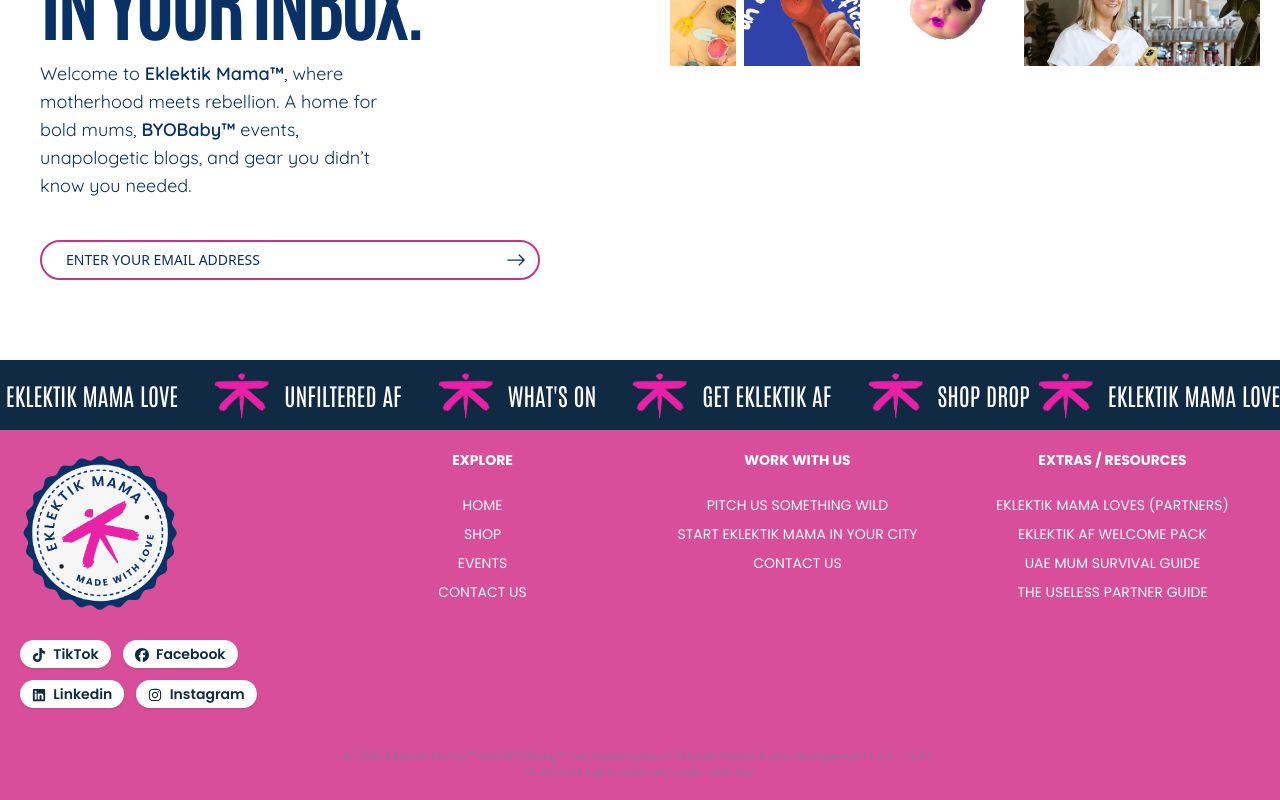
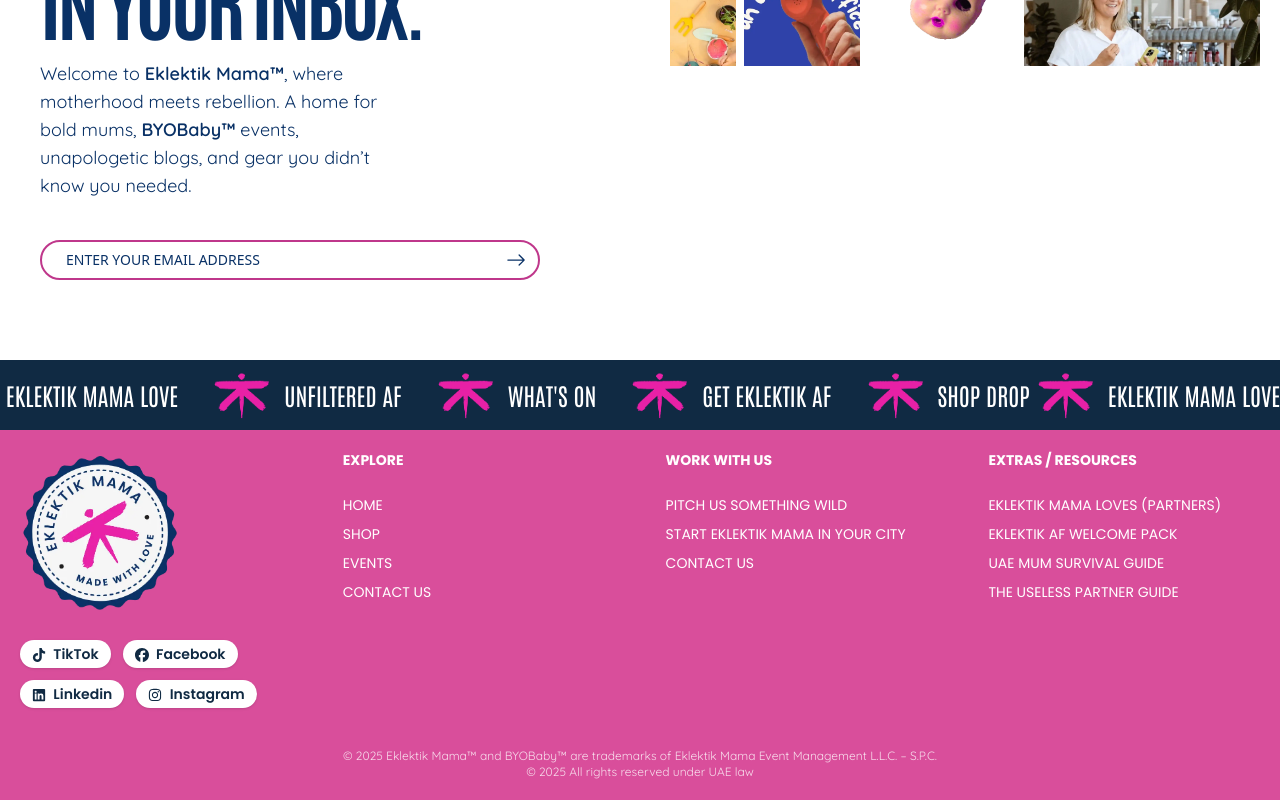
Before and after one commit to kartikmistryy/eklektikmama, a Next.js app: page / in a window 1280 px wide. Shown: the part 2657-3457 px from the top of the page. Built offline with nearby package versions, Linux system fonts and the light colour scheme.

Commit message:
Final commit before final approval for frontend showcase

```diff
--- a/app/components/Footer.jsx
+++ b/app/components/Footer.jsx
@@ -79,9 +79,9 @@ export default function Footer() {
         <Marquee />
 
         <footer className="bg-[#d94e9b] text-white pt-10 pb-5 px-6 font-poppins">
-          <div className="mx-auto grid md:grid-cols-4 gap-5 items-start">
+          <div className="mx-auto grid md:grid-cols-4 lg:gap-[4vw] justify-between">
             {/* Logo + Social */}
-            <div className="flex flex-col items-center md:items-start">
+            <div className="flex flex-col items-start">
               <Image
                 src="/footer/logo.webp" // replace with your actual logo path
                 alt="Eklektik Mama"
@@ -89,7 +89,7 @@ export default function Footer() {
                 height={160}
                 className="mb-6"
               />
-              <div className="flex flex-wrap gap-3 justify-center md:justify-start">
+              <div className="flex flex-wrap gap-3 justify-start">
                 <Link
                   href="https://www.tiktok.com/@eklektikmama?_t=8pqLsaRIulk&_r=1"
                   className="bg-white text-[#102A43] px-3 py-1 rounded-full text-sm font-semibold shadow hover:scale-105 transition"
@@ -118,9 +118,9 @@ export default function Footer() {
             </div>
 
             {/* Explore */}
-            <div className="text-white">
+            <div className="w-full flex flex-col items-start justify-start text-white">
               <h3 className="font-bold mb-6">EXPLORE</h3>
-              <ul className="space-y-2 uppercase">
+              <ul className="space-y-2 uppercase text-left">
                 <li>
                   <a href="#" className="hover:underline">
                     Home
@@ -145,9 +145,9 @@ export default function Footer() {
             </div>
 
             {/* Work With Us */}
-            <div className="text-white">
+            <div className="flex flex-col items-start text-white">
               <h3 className="font-bold mb-6">WORK WITH US</h3>
-              <ul className="space-y-2 uppercase">
+              <ul className="space-y-2 uppercase text-left">
                 <li>
                   <a href="#" className="hover:underline">
                     Pitch Us Something Wild
@@ -167,13 +167,13 @@ export default function Footer() {
             </div>
 
             {/* Extras / Resources */}
-            <div className="text-white">
+            <div className="flex flex-col items-start text-white">
               <h3 className="font-bold mb-6">EXTRAS / RESOURCES</h3>
-              <ul className="space-y-2 uppercase">
+              <ul className="space-y-2 uppercase text-left">
                 <li>
-                  <Link href="/perks" className="hover:underline">
+                  <a href="#" className="hover:underline">
                     Eklektik Mama Loves (Partners)
-                  </Link>
+                  </a>
                 </li>
                 <li>
                   <a href="#" className="hover:underline">
@@ -195,7 +195,7 @@ export default function Footer() {
           </div>
 
           {/* Bottom Note */}
-          <div className=" text-center text-xs opacity-80 font-quicksand pt-10">
+          <div className=" text-center text-xs opacity-80 font-quicksand pt-10 text-white">
             © {new Date().getFullYear()} Eklektik Mama™ and BYOBaby™ are
             trademarks of Eklektik Mama Event Management L.L.C. – S.P.C. <br />
             © 2025 All rights reserved under UAE law
```
